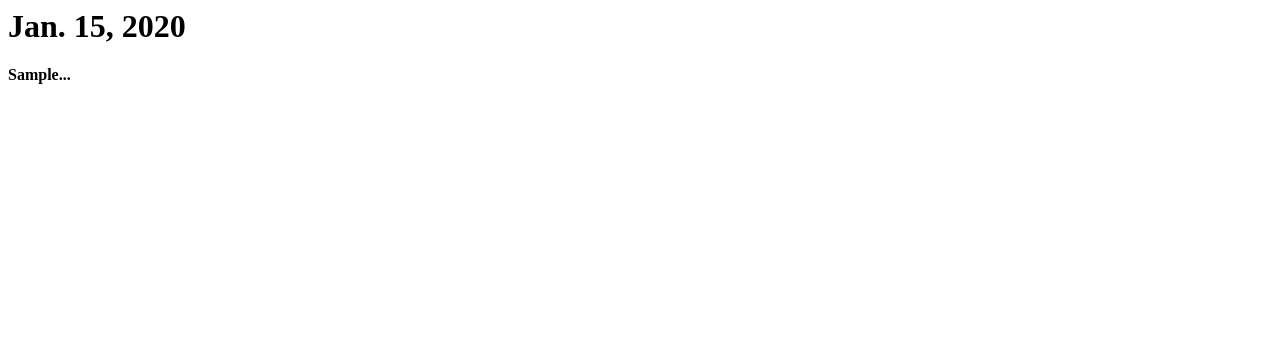
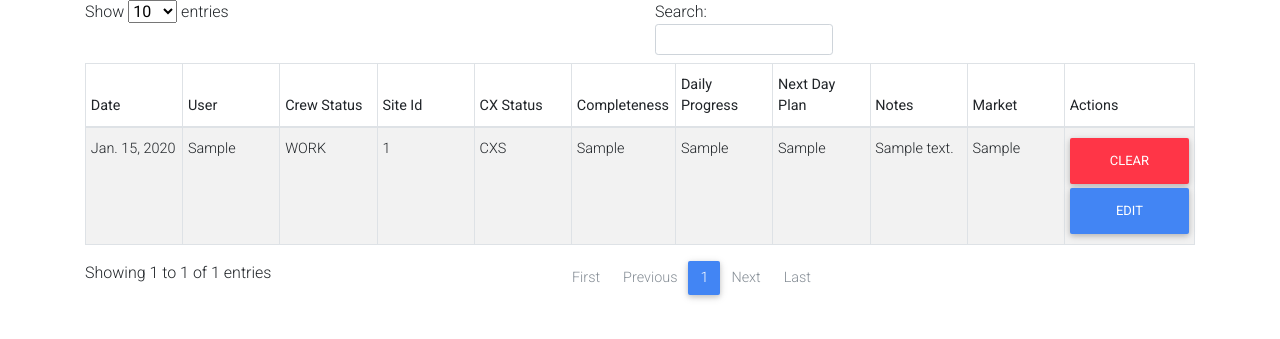
Before and after one commit to SideProjects-777/Django-Bot, a Django app: page /form/view/ in a window 1280 px wide. Shown: the top 339 px of the page. Run offline with Django 4.2, Linux system fonts and the light colour scheme; tables that the repository leaves empty hold one stand-in row (values such as "Sample post"); some libraries are stand-ins or nearby versions.

Commit message:
added table

```diff
--- a/newproject/tgBot/form/templates/form/viewResults.html
+++ b/newproject/tgBot/form/templates/form/viewResults.html
@@ -1,6 +1,101 @@
-<div>
-    {%for res in results%}
-        <h1>{{ res.currDay }}</h1>
-        <h4>{{ res.snippet }}</h4>
-    {% endfor %}
+<!DOCTYPE html>
+<html lang="en">
+<head>
+  <meta charset="UTF-8">
+  <meta name="viewport" content="width=device-width, initial-scale=1, shrink-to-fit=no">
+  <meta http-equiv="x-ua-compatible" content="ie=edge">
+  <title>Material Design for Bootstrap</title>
+  <!-- MDB icon -->
+  <link rel="icon" href="img/mdb-favicon.ico" type="image/x-icon">
+  <!-- Font Awesome -->
+  <link rel="stylesheet" href="https://use.fontawesome.com/releases/v5.11.2/css/all.css">
+  <!-- Google Fonts Roboto -->
+  <link rel="stylesheet" href="https://fonts.googleapis.com/css?family=Roboto:300,400,500,700&display=swap">
+  <!-- Bootstrap core CSS -->
+  <link rel="stylesheet" href="/static/mdb/css/bootstrap.min.css">
+  <!-- Material Design Bootstrap -->
+  <link rel="stylesheet" href="/static/mdb/css/mdb.min.css">
+  <!-- Your custom styles (optional) -->
+  <link rel="stylesheet" href="/static/mdb/css/style.css">
+</head>
+<body>
+
+  <!-- jQuery -->
+  <script type="text/javascript" src="/static/mdb/js/jquery.min.js"></script>
+  <!-- Bootstrap tooltips -->
+  <script type="text/javascript" src="/static/mdb/js/popper.min.js"></script>
+  <!-- Bootstrap core JavaScript -->
+  <script type="text/javascript" src="/static/mdb/js/bootstrap.min.js"></script>
+  <!-- MDB core JavaScript -->
+  <script type="text/javascript" src="/static/mdb/js/mdb.min.js"></script>
+
+  <script type="text/javascript" src="https://cdn.datatables.net/1.10.21/js/jquery.dataTables.min.js"></script>
+  <script type="text/javascript" src="https://cdn.datatables.net/1.10.21/js/dataTables.bootstrap4.min.js"></script>
+
+<script type="text/javascript">
+    $(document).ready(function () {
+        $('#dtBasicExample').DataTable({
+            "searching": true,
+            "pagingType": "full_numbers"
+          });
+        $('.dataTables_length').addClass('bs-select');
+      });
+
+  </script>
+  <!-- Start your project here-->
+  <div class="container">
+  <table id="dtBasicExample" class="table table-striped table-bordered table-sm" cellspacing="0" width="100%">
+    <thead>
+      <tr>
+        <th class="th-sm">Date
+        </th>
+        <th class="th-sm">User
+        </th>
+        <th class="th-sm">Crew Status
+        </th>
+        <th class="th-sm">Site Id
+        </th>
+        <th class="th-sm">CX Status
+        </th>
+        <th class="th-sm">Completeness
+        </th>
+        <th class="th-sm">Daily Progress
+        </th>
+        <th class="th-sm">Next Day Plan
+        </th>
+        <th class="th-sm">Notes
+        </th>
+        <th class="th-sm">Market
+        </th>
+        <th class="th-sm">Actions
+        </th>
+      </tr>
+    </thead>
+    <tbody>
+        {%for res in results%}
+      <tr>
+        <td>{{ res.currDay }}</td>
+        <td>{{ res.user }}</td>
+        <td>{{ res.crewStatus }}</td>
+        <td>{{ res.siteID }}</td>
+        <td>{{ res.CXstatus }}</td>
+        <td>{{ res.completeness }}</td>
+        <td>{{ res.dailyProgress }}</td>
+        <td>{{ res.nextDayPlan }}</td>
+        <td>{{ res.notes }}</td>
+        <td>{{ res.market }}</td>
+        <td>
+            <a style="width:100%;margin-bottom:3%;" class="btn btn-danger">CLEAR</a>
+            <a style="width:100%;" class="btn btn-primary">EDIT</a></td>
+      </tr>
+      {% endfor %}
+    </tbody>
+  </table>
 </div>
+  <!-- End your project here-->
+
+  <!-- Your custom scripts (optional) -->
+
+
+</body>
+</html>
--- a/newproject/tgBot/form/urls.py
+++ b/newproject/tgBot/form/urls.py
@@ -3,6 +3,5 @@ from . import views
 
 urlpatterns = [
     path('submit/', views.loadForm),
-    path('view/', views.viewResults),
-    path('dummy/', views.dummy)
+    path('view/', views.viewResults)
 ]
--- a/newproject/tgBot/form/views.py
+++ b/newproject/tgBot/form/views.py
@@ -12,5 +12,10 @@ def viewResults(request):
     results = Form.objects.all().order_by('currDay')
     return render(request, 'form/viewResults.html', {'results':results} )
 
-def dummy(request):
-    return render(request, 'form/dummy.html' )
+def deleteRow(request):
+    results = Form.objects.all().order_by('currDay')
+    return render(request, 'form/viewResults.html', {'results':results} )
+
+def editRow(request):
+    results = Form.objects.all().order_by('currDay')
+    return render(request, 'form/viewResults.html', {'results':results} )
```
Also changed, not shown: newproject/tgBot/form/templates/form/dummy.html (deleted, +0 -45 lines).
